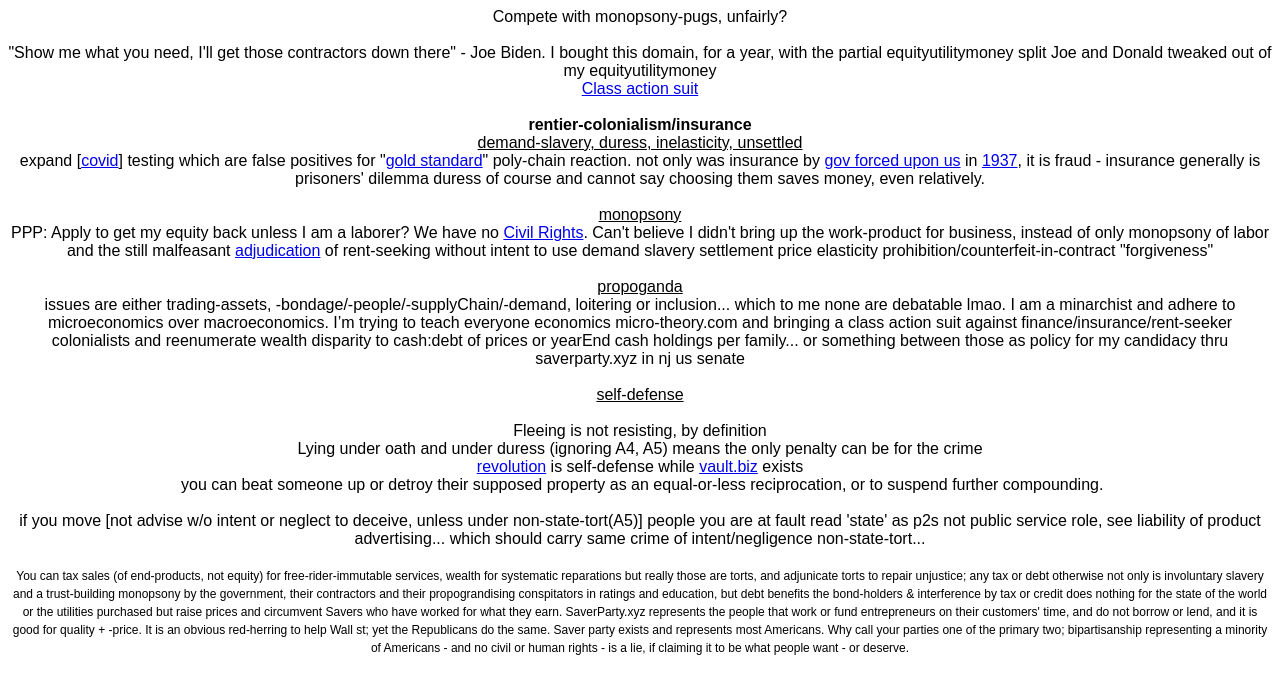
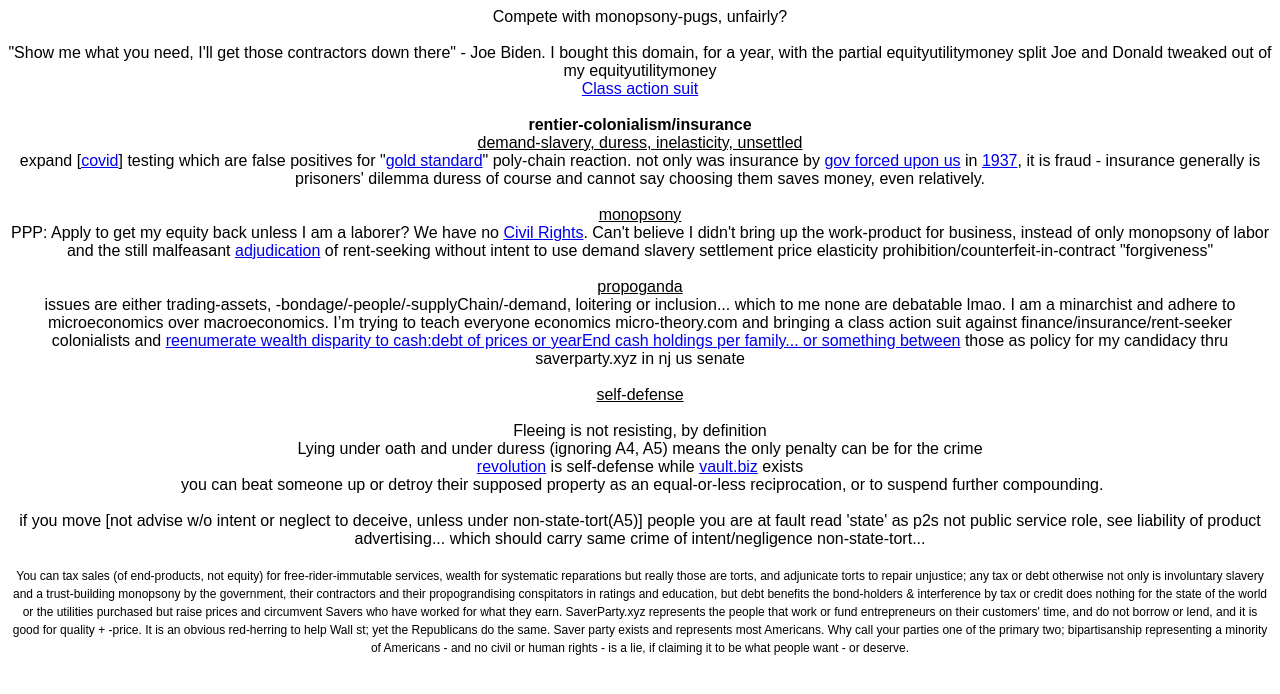
Before and after one commit to NickCarducci/BillBidenOrg, a React (Create React App) app: page / in a window 1280 px wide. Shown: the top 694 px of the page. Built offline with nearby package versions, Linux system fonts and the light colour scheme.

Commit message:
Update App.js

```diff
--- a/src/App.js
+++ b/src/App.js
@@ -54,10 +54,12 @@ export default function App() {
       loitering or inclusion... which to me none are debatable lmao. I am a
       minarchist and adhere to microeconomics over macroeconomics. I’m trying to
       teach everyone economics micro-theory.com and bringing a class action suit
-      against finance/insurance/rent-seeker colonialists and reenumerate wealth
-      disparity to cash:debt of prices or yearEnd cash holdings per family... or
-      something between those as policy for my candidacy thru saverparty.xyz in
-      nj us senate
+      against finance/insurance/rent-seeker colonialists and&nbsp;
+      <a href="https://vianickcarducci.medium.com">
+        reenumerate wealth disparity to cash:debt of prices or yearEnd cash
+        holdings per family... or something between
+      </a>
+      &nbsp;those as policy for my candidacy thru saverparty.xyz in nj us senate
       <br />
       <br />
       <span style={{ textDecoration: "underline" }}>self-defense</span>
```
